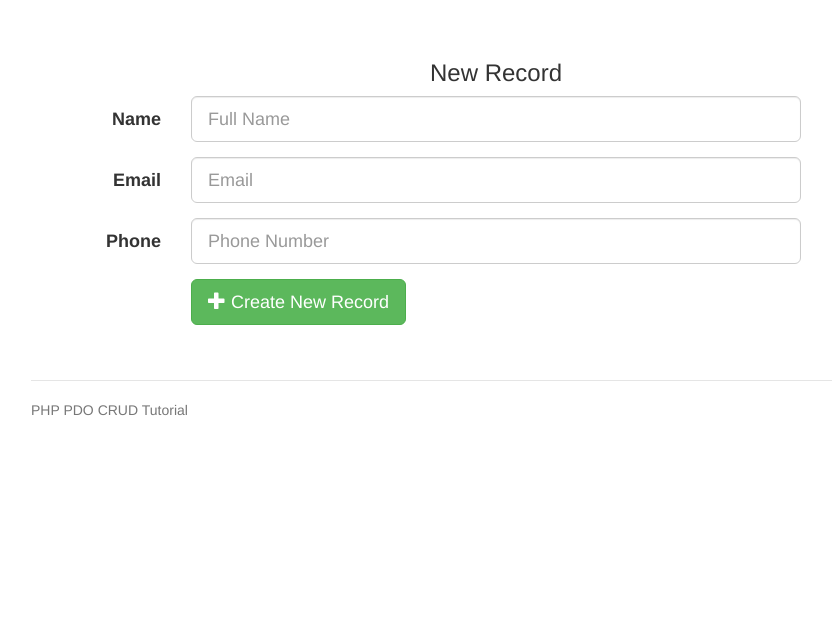
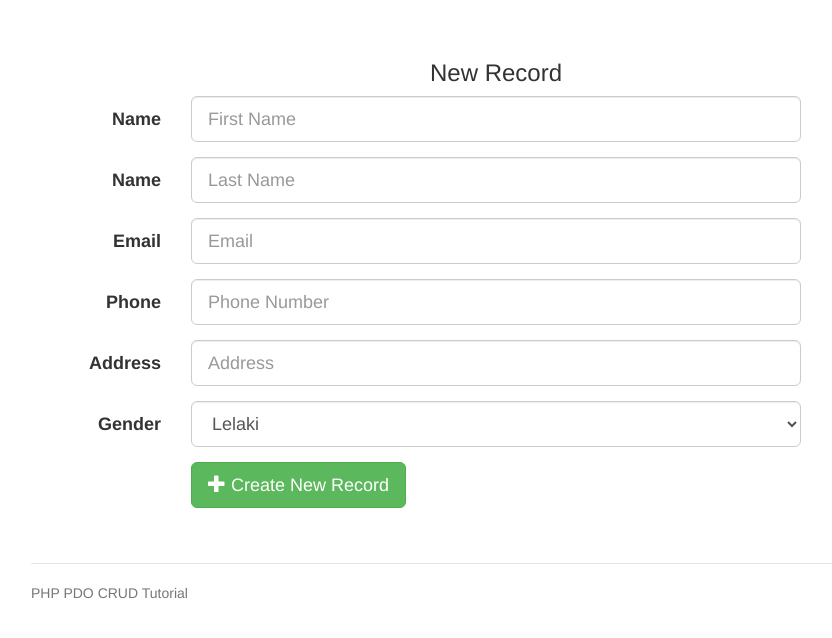
Before and after one commit to kpkt/rest_api, a PHP site: page /add.php in a window 1280 px wide. Shown: the part 81-719 px from the top of the page, without its empty margins (144-976 px from the left). Run offline with PHP 8.4, Linux system fonts and the light colour scheme.

Commit message:
update code

```diff
--- a/add.php
+++ b/add.php
@@ -32,10 +32,13 @@ include_once 'inc/inc.header.php';
     /* Get all value of POST */
     if (isset($_POST['btn-save'])) {
         $fname = $_POST['fname'];
-        $femail = $_POST['femail'];
-        $fphone = $_POST['fphone'];
+        $lname = $_POST['lname'];
+        $email = $_POST['email'];
+        $address = $_POST['address'];
+        $phone = $_POST['phone'];
+        $gender = $_POST['gender'];
 
-        if ($crud->create($fname, $femail, $fphone)) {
+        if ($crud->create($fname, $lname, $email, $address, $phone, $gender)) {
             header("Location: add.php?inserted");
         } else {
             header("Location: add.php?failure");
@@ -51,23 +54,45 @@ include_once 'inc/inc.header.php';
     <h3 class="text-center"><?php echo 'New Record' ?></h3>
     <form method='post' class="form-horizontal">
         <div class="form-group form-group-lg">
-            <label for="inputName" class="col-sm-2 control-label">Name</label>
+            <label for="inputFName" class="col-sm-2 control-label">Name</label>
             <div class="col-sm-8">
-                <input type="text" class="form-control" name="fname" placeholder="Full Name" required>
+                <input type="text" class="form-control" name="lname" placeholder="First Name" required>
+            </div>
+        </div>
+        <div class="form-group form-group-lg">
+            <label for="inputLName" class="col-sm-2 control-label">Name</label>
+            <div class="col-sm-8">
+                <input type="text" class="form-control" name="fname" placeholder="Last Name" required>
             </div>
         </div>
         <div class="form-group form-group-lg">
             <label for="inputEmail" class="col-sm-2 control-label">Email</label>
             <div class="col-sm-8">
-                <input type="text" class="form-control"  name="femail" placeholder="Email" required>
+                <input type="email" class="form-control"  name="email" placeholder="Email" required>
             </div>
         </div>
         <div class="form-group form-group-lg">
             <label for="inputPhone" class="col-sm-2 control-label">Phone</label>
             <div class="col-sm-8">
-                <input type="tel" class="form-control" name="fphone" placeholder="Phone Number" required>
+                <input type="text" class="form-control" name="phone" placeholder="Phone Number" required>
             </div>
         </div>
+        <div class="form-group form-group-lg">
+            <label for="inputAddress" class="col-sm-2 control-label">Address</label>
+            <div class="col-sm-8">
+                <input type="text" class="form-control" name="address" placeholder="Address" cols="5"  required>
+            </div>
+        </div>
+        <div class="form-group form-group-lg">
+            <label for="inputGender" class="col-sm-2 control-label">Gender</label>
+            <div class="col-sm-8">
+                <select class="form-control" name="gender" required>
+                <option value="Lelaki">Lelaki</option>
+                <option value="Perempuan">Perempuan</option>
+                </select>
+            </div>
+        </div>
+
         <div class="form-group">
             <div class="col-sm-offset-2 col-sm-10">
                 <button type="submit" class="btn btn-success btn-lg" name="btn-save">
--- a/inc/inc.class.crud.php
+++ b/inc/inc.class.crud.php
@@ -58,12 +58,15 @@ class Crud {
      * @ref http://php.net/manual/en/pdostatement.execute.php
      * @ref http://php.net/manual/en/pdostatement.bindparam.php
      */
-    public function create($fname, $femail, $fphone) {
+    public function create($fname, $lname, $email, $address, $phone, $gender) {
         try {
-            $stmt = $this->db->prepare("INSERT INTO users(name,email,phone) VALUES(:name, :email, :phone)");
-            $stmt->bindparam(":name", $fname);
-            $stmt->bindparam(":email", $femail);
-            $stmt->bindparam(":phone", $fphone);
+            $stmt = $this->db->prepare("INSERT INTO staffs(fname,lname,email,phone,address,gender) VALUES(:fname,:lname, :email, :phone,:address,:gender)");
+            $stmt->bindparam(":fname", $fname);
+            $stmt->bindparam(":lname", $lname);
+            $stmt->bindparam(":email", $email);
+            $stmt->bindparam(":phone", $phone);
+            $stmt->bindparam(":address", $address);
+            $stmt->bindparam(":gender", $gender);
             $stmt->execute();
             return true;
         } catch (PDOException $e) {
--- a/inc/inc.config.php
+++ b/inc/inc.config.php
@@ -22,8 +22,8 @@
  */
 $dbHost = "localhost";
 $dbUser = "root";
-$dbPass = "password";
-$dbName = "db_api";
+$dbPass = "";
+$dbName = "db_staffs";
 
 
 try {
--- a/index.php
+++ b/index.php
@@ -44,15 +44,15 @@ include_once 'inc/inc.header.php';
         <tbody>
             <?php
             #Query Statement Select All from users
-            $query = "SELECT * FROM users";
+            $query = "SELECT * FROM staffs";
 
             $users = $crud->get_all_data($query);
             ?>
-            <?php //print_r($results) ?>
+            <?php //var_dump($users) ?>
             <?php foreach ($users as $user): ?>
                 <tr id="user-<?php echo $user['id']; ?>">
                     <td><?php echo $user['id']; ?></td>
-                    <td><?php echo $user['name']; ?></td>
+<td><?php echo $user['fname']." ".$user['lname']; ?></td>
                     <td><?php echo $user['phone']; ?></td>
                     <td><?php echo $user['email']; ?></td>
                     <td>
```
